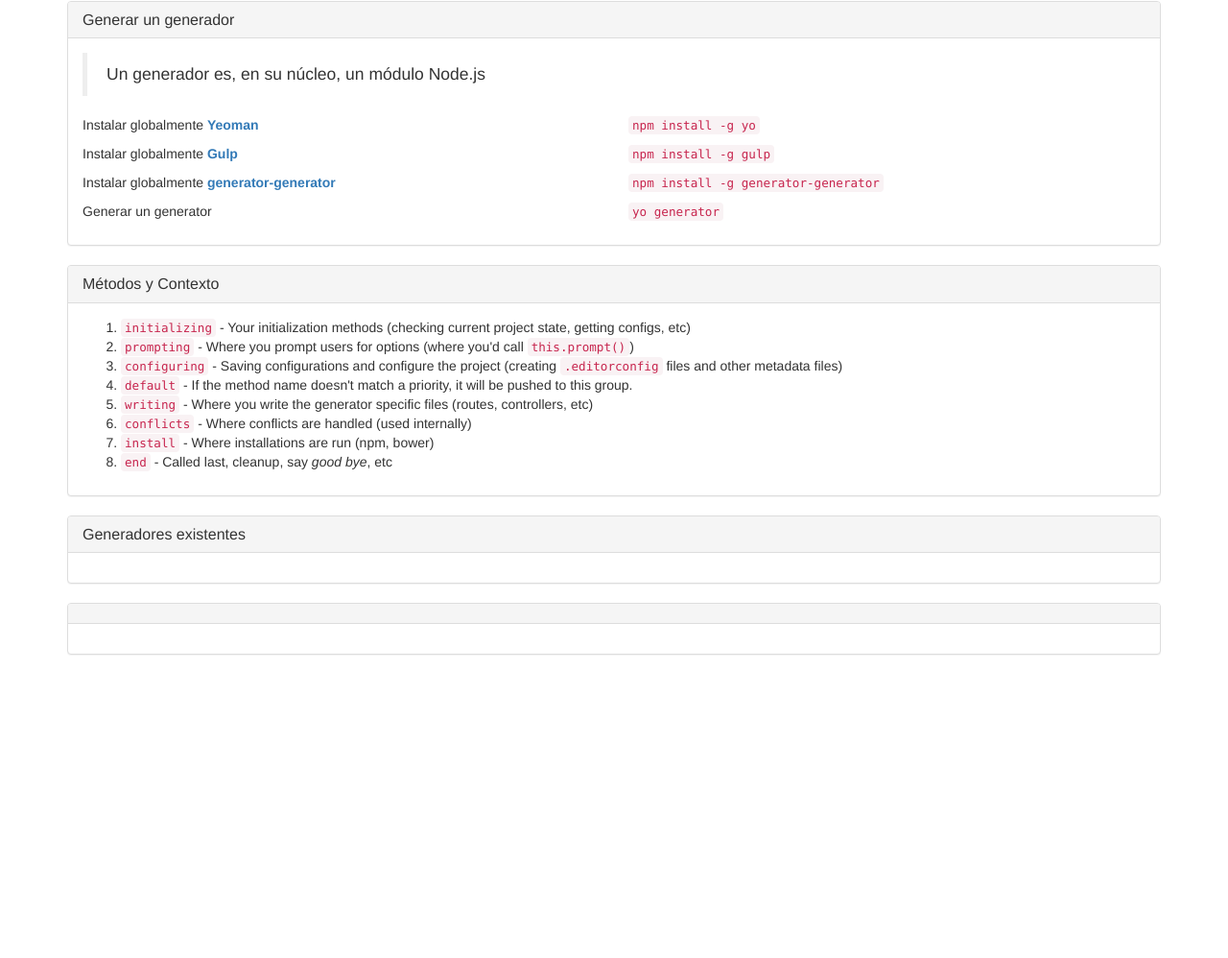
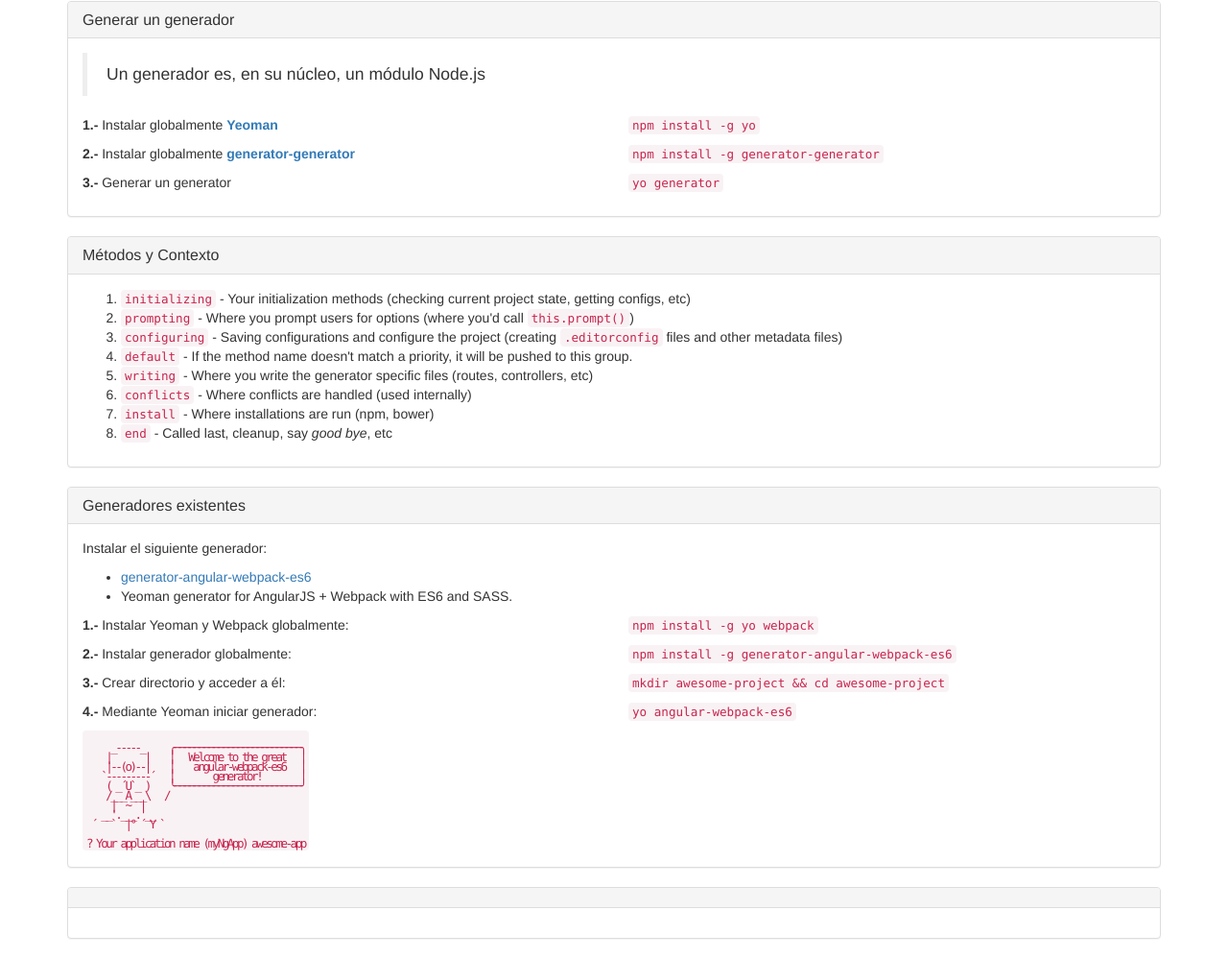
Before and after one commit to lenin-anzen/yeoman-generator, a website: page docs/index.html in a window 1280 px wide. Shown: the part 386-1384 px from the top of the page at 96% size. Before the commit the page ends 1088 px from the top, so only its background shows below. Drawn offline with nearby package versions, Linux system fonts and the light colour scheme.

Commit message:
Added more information to the docs

```diff
--- a/docs/index.html
+++ b/docs/index.html
@@ -19,6 +19,12 @@
                 top: 0;
                 right: 0;
                 border: 0;
+            }
+            .language-ascii-art-noshadows {
+                display: inline-block;
+                font-family: "Lucida Console", Monaco, monospace;
+                letter-spacing: -0.2em;
+                line-height: 0.8em;
             }
         </style>
     </head>
@@ -49,7 +55,7 @@
                 </div>
                 <div class="row">
                     <div class="col-md-6 col-sm-6">
-                        <p>Instalar globalmente <b><a href="http://yeoman.io/" target="_blank">Yeoman</a></b></p>
+                        <p><strong>1.-</strong> Instalar globalmente <b><a href="http://yeoman.io/" target="_blank">Yeoman</a></b></p>
                     </div>
                     <div class="col-md-6 col-sm-6">
                         <code>npm install -g yo</code>
@@ -57,15 +63,7 @@
                 </div>
                 <div class="row">
                     <div class="col-md-6 col-sm-6">
-                        <p>Instalar globalmente <b><a href="http://gulpjs.com/" target="_blank">Gulp</a></b></p>
-                    </div>
-                    <div class="col-md-6 col-sm-6">
-                        <code>npm install -g gulp</code>
-                    </div>
-                </div>
-                <div class="row">
-                    <div class="col-md-6 col-sm-6">
-                        <p>Instalar globalmente <b><a href="https://github.com/yeoman/generator-generator" target="_blank">generator-generator</a></b></p>
+                        <p><strong>2.-</strong> Instalar globalmente <b><a href="https://github.com/yeoman/generator-generator" target="_blank">generator-generator</a></b></p>
                     </div>
                     <div class="col-md-6 col-sm-6">
                         <code>npm install -g generator-generator</code>
@@ -73,7 +71,7 @@
                 </div>
                 <div class="row">
                     <div class="col-md-6 col-sm-6">
-                        <p>Generar un generator</p>
+                        <p><strong>3.-</strong> Generar un generator</p>
                     </div>
                     <div class="col-md-6 col-sm-6">
                         <code>yo generator</code>
@@ -108,8 +106,60 @@
             </div>
             <div class="panel-body">
                 <div class="row">
-                    <div class="col-md-4">
+                    <div class="col-md-12">
+                        <p>Instalar el siguiente generador:</p>
+                        <ul>
+                            <li><a href="https://github.com/STUkh/generator-angular-webpack-es6" target="_blank" title="generator-angular-webpack-es6">generator-angular-webpack-es6</a></li>
+                            <li>Yeoman generator for AngularJS + Webpack with ES6 and SASS.</li>
+                        </ul>
+                    </div>
+                </div>
+                <div class="row">
+                    <div class="col-md-6 col-sm-6">
+                        <p><strong>1.-</strong> Instalar Yeoman y Webpack globalmente:</p>
+                    </div>
+                    <div class="col-md-6 col-sm-6">
+                        <code>npm install -g yo webpack</code>
+                    </div>
+                </div>
+                <div class="row">
+                    <div class="col-md-6 col-sm-6">
+                        <p><strong>2.-</strong> Instalar generador globalmente:</p>
+                    </div>
+                    <div class="col-md-6 col-sm-6">
+                        <code>npm install -g generator-angular-webpack-es6</code>
+                    </div>
+                </div>
+                <div class="row">
+                    <div class="col-md-6 col-sm-6">
+                        <p><strong>3.-</strong> Crear directorio y acceder a él:</p>
+                    </div>
+                    <div class="col-md-6 col-sm-6">
+                        <code>mkdir awesome-project && cd awesome-project</code>
+                    </div>
+                </div>
+                <div class="row">
+                    <div class="col-md-6 col-sm-6">
+                        <p><strong>4.-</strong> Mediante Yeoman iniciar generador:</p>
+                    </div>
+                    <div class="col-md-6 col-sm-6">
+                        <code>yo angular-webpack-es6</code>
+                    </div>
+                </div>
+                <div class="row">
+                    <div class="col-md-12">
+                        <code class="language-ascii-art-noshadows" data-lang="ascii-art-noshadows">
+     _-----_     ╭──────────────────────────╮
+    |       |    │   Welcome to the great   │
+    |--(o)--|    │    angular-webpack-es6   │
+   `---------´   │        generator!        │
+    ( _´U`_ )    ╰──────────────────────────╯
+    /___A___\   /
+     |  ~  |
+   __'.___.'__
+ ´   `  |° ´ Y `
 
+? Your application name (myNgApp) awesome-app</code>
                     </div>
                 </div>
             </div>
```
